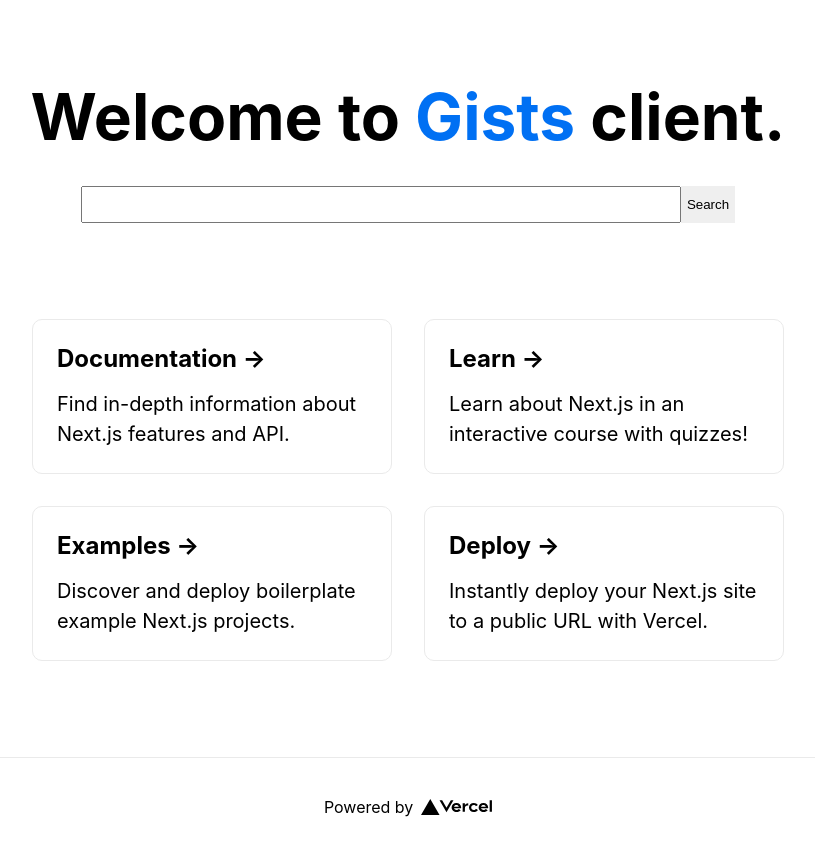
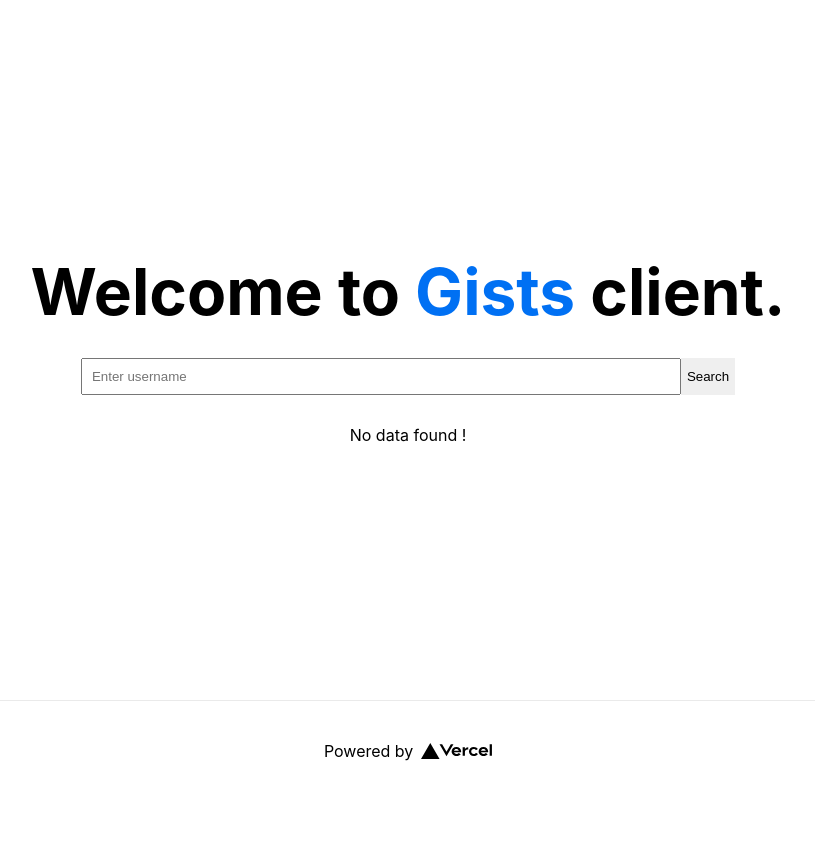
Before and after one commit to shassaan/gist-client, a Next.js app: page / in a window 1280 px wide. Shown: the whole page, without its empty margins (232-1047 px from the left). After the commit the page ends 800 px from the top, so only its background shows below. Built offline with nearby package versions, Linux system fonts and the light colour scheme.

Commit message:
[main] add search functionality and render gists with files

```diff
--- /dev/null
+++ b/Components/FilesComponents.js
@@ -0,0 +1,14 @@
+const FilesComponent = (prop) => {
+    const {files} = prop || [];
+    return (
+        <div>
+            <ul>
+                {
+                    Object.keys(files).map(key => <li><a href={files[key].raw_url} target="_blank">{key}</a></li>)
+                }
+            </ul>
+        </div>
+    )
+}
+
+export default FilesComponent;
--- a/Components/GistsListComponent.js
+++ b/Components/GistsListComponent.js
@@ -1,36 +1,19 @@
 import styles from '../styles/Home.module.css'
-const GistsList = () => {
-    return (
-        <div className={styles.grid}>
-            <a href="https://nextjs.org/docs" className={styles.card}>
-                <h3>Documentation &rarr;</h3>
-                <p>Find in-depth information about Next.js features and API.</p>
-            </a>
+import FilesComponent from './FilesComponents';
+const GistsList = (prop) => {
+    const {list}= prop || null;
 
-            <a href="https://nextjs.org/learn" className={styles.card}>
-                <h3>Learn &rarr;</h3>
-                <p>Learn about Next.js in an interactive course with quizzes!</p>
-            </a>
+    return <div className={styles.grid}>
+    {list.map(gist =>
+                    <div className={styles.card} key={gist.id}>
+                        <h3>{gist.owner.login} &rarr;</h3>
+                        <p>{gist.description}</p>
+                        <FilesComponent files = {gist.files}/>
+                    </div>
+                )}
+    </div>
 
-            <a
-                href="https://github.com/vercel/next.js/tree/master/examples"
-                className={styles.card}
-            >
-                <h3>Examples &rarr;</h3>
-                <p>Discover and deploy boilerplate example Next.js projects.</p>
-            </a>
 
-            <a
-                href="https://vercel.com/new?utm_source=create-next-app&utm_medium=default-template&utm_campaign=create-next-app"
-                className={styles.card}
-            >
-                <h3>Deploy &rarr;</h3>
-                <p>
-                    Instantly deploy your Next.js site to a public URL with Vercel.
-            </p>
-            </a>
-        </div>
-    );
 }
 
 export default GistsList;
--- a/Components/SearchComponent.js
+++ b/Components/SearchComponent.js
@@ -1,10 +1,32 @@
+import { useState } from 'react';
 import styles from '../styles/Search.module.css';
+import GistsList from './GistsListComponent';
 const SearchComponent = () => {
+    const [username,SetUserName] = useState('');
+    const [gists,setGists] = useState([]);
+    const [isLoading,setIsLoading] = useState(false);
+
+    const handleOnChange = (e) =>{
+        SetUserName(e.target.value);
+    }
+
+    const getGists = () =>{
+        setIsLoading(true);
+        fetch(`https://api.github.com/users/${username}/gists`)
+        .then(res => res.json()
+        .then(data => {setGists(data);setIsLoading(false)}))
+        .catch(err =>{console.log(err);setIsLoading(false)});
+    }
     return (
-        <div className={styles.search}>
-            <input className={styles.searchBox}/>
-            <button className={styles.searchButton}>Search</button>
-        </div>
+        <>
+            <div className={styles.search}>
+                <input className={styles.searchBox} placeholder="Enter username " onChange={handleOnChange}/>
+                <button className={styles.searchButton} onClick={getGists} type="button">{isLoading ? "Searching": "Search"}</button>
+            </div>
+            <div>
+                {gists.length > 0 ? <GistsList list = {gists}/> : <>No data found !</>}
+            </div>
+        </>
     );
 }
 export default SearchComponent;
--- a/pages/index.js
+++ b/pages/index.js
@@ -1,11 +1,11 @@
 import Head from 'next/head'
 import FooterComponents from '../Components/FooterComponents'
-import GistsList from '../Components/GistsListComponent'
 import HeaderComponent from '../Components/HeaderComponent'
 import SearchComponent from '../Components/SearchComponent'
 import styles from '../styles/Home.module.css'
 
 export default function Home() {
+
   return (
     <div className={styles.container}>
       <Head>
@@ -18,7 +18,7 @@
 
         <SearchComponent/>
 
-        <GistsList/>
+
       </main>
 
       <FooterComponents/>
--- a/styles/Home.module.css
+++ b/styles/Home.module.css
@@ -95,7 +95,22 @@
 .card:hover,
 .card:focus,
 .card:active {
+
+  border-color: #0070f3;
+  cursor: initial;
+}
+
+.card a {
   color: #0070f3;
+  border-bottom: 1px solid #0070f3;
+}
+
+.card li{
+  margin: 2px;
+}
+
+.card a :hover{
+
   border-color: #0070f3;
 }
 
```
